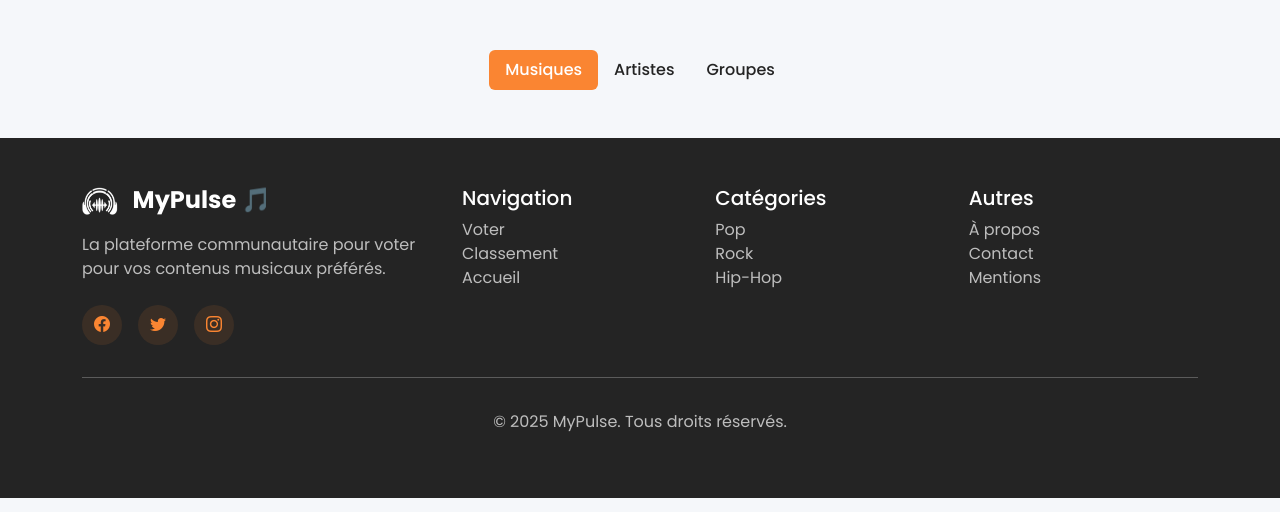
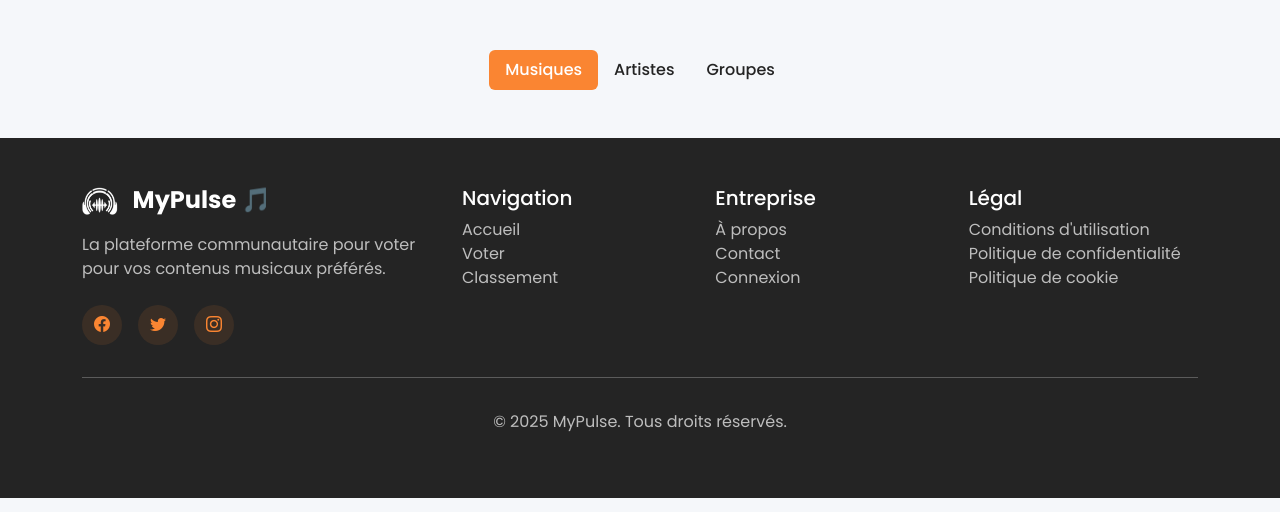
Before and after one commit to LilianSCH1/SAE_DevWeb_S3, a PHP site: page /voter.php in a window 1280 px wide. Shown: the part 288-800 px from the top of the page. Run offline with PHP 8.4, Linux system fonts and the light colour scheme.

Commit message:
footer ajustements

```diff
--- a/footer.php
+++ b/footer.php
@@ -23,27 +23,30 @@
                     <div class="col-md-4">
                         <h5>Navigation</h5>
                         <ul style="list-style: none; padding: 0;">
+                            <li><a href="index.php" style="color: rgba(255,255,255,0.7); text-decoration: none;">Accueil</a></li>
                             <li><a href="voter.php" style="color: rgba(255,255,255,0.7); text-decoration: none;">Voter</a></li>
                             <li><a href="classement.php" style="color: rgba(255,255,255,0.7); text-decoration: none;">Classement</a></li>
-                            <li><a href="index.php" style="color: rgba(255,255,255,0.7); text-decoration: none;">Accueil</a></li>
                         </ul>
                     </div>
+
                     <div class="col-md-4">
-                        <h5>Catégories</h5>
-                        <ul style="list-style: none; padding: 0;">
-                            <li><a href="#" style="color: rgba(255,255,255,0.7); text-decoration: none;">Pop</a></li>
-                            <li><a href="#" style="color: rgba(255,255,255,0.7); text-decoration: none;">Rock</a></li>
-                            <li><a href="#" style="color: rgba(255,255,255,0.7); text-decoration: none;">Hip-Hop</a></li>
-                        </ul>
-                    </div>
-                    <div class="col-md-4">
-                        <h5>Autres</h5>
+                        <h5>Entreprise</h5>
                         <ul style="list-style: none; padding: 0;">
                             <li><a href="#" style="color: rgba(255,255,255,0.7); text-decoration: none;">À propos</a></li>
                             <li><a href="contact.php" style="color: rgba(255,255,255,0.7); text-decoration: none;">Contact</a></li>
-                            <li><a href="#" style="color: rgba(255,255,255,0.7); text-decoration: none;">Mentions</a></li>
+                            <li><a href="connexion.php" style="color: rgba(255,255,255,0.7); text-decoration: none;">Connexion</a></li>
                         </ul>
                     </div>
+
+                    <div class="col-md-4">
+                        <h5>Légal</h5>
+                        <ul style="list-style: none; padding: 0;">
+                            <li><a href="#" style="color: rgba(255,255,255,0.7); text-decoration: none;">Conditions d'utilisation</a></li>
+                            <li><a href="#" style="color: rgba(255,255,255,0.7); text-decoration: none;">Politique de confidentialité</a></li>
+                            <li><a href="#" style="color: rgba(255,255,255,0.7); text-decoration: none;">Politique de cookie</a></li>
+                        </ul>
+                    </div>
+
                 </div>
             </div>
         </div>
--- a/voter.php
+++ b/voter.php
@@ -20,6 +20,8 @@
                 <h2 class="section-title">Votez pour vos contenus préférés</h2>
                 <p class="section-description">Choisissez votre catégorie et votez pour vos musiques, artistes ou groupes favoris</p>
             </div>
+
+
 
             <!-- Onglets de catégories -->
             <div class="row justify-content-center mb-4">
```
